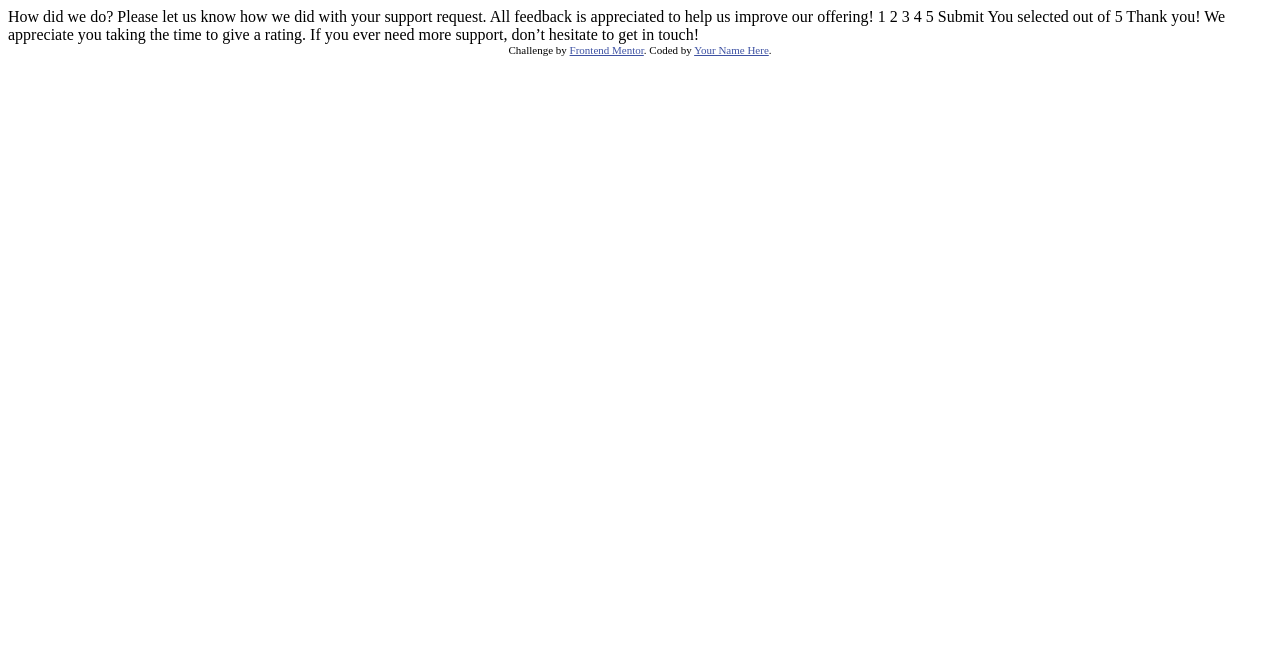
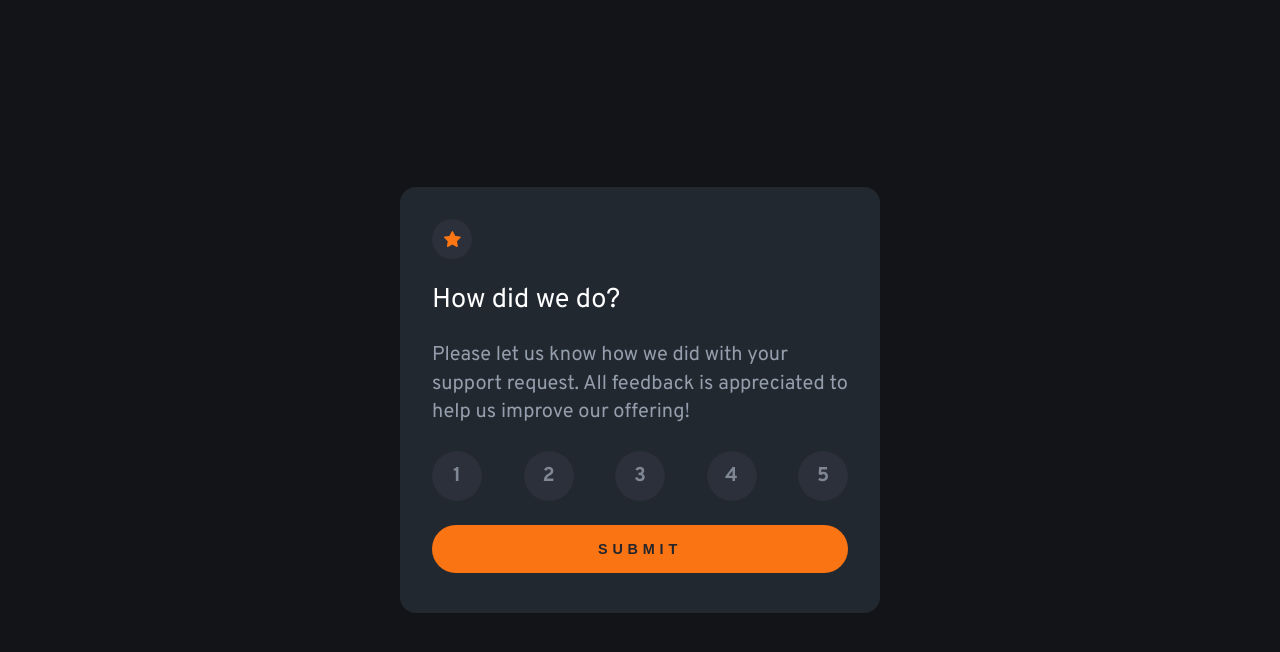
Before and after one commit to innerweb404-web/interactive-rating-component-main, a plain HTML site: page index.html in a window 1280 px wide. Drawn offline with Linux system fonts and the light colour scheme.

Commit message:
Update Changes

```diff
--- a/index.html
+++ b/index.html
@@ -2,48 +2,40 @@
 <html lang="en">
 <head>
   <meta charset="UTF-8">
-  <meta name="viewport" content="width=device-width, initial-scale=1.0"> <!-- displays site properly based on user's device -->
-
-  <link rel="icon" type="image/png" sizes="32x32" href="./images/favicon-32x32.png">
-
-  <title>Frontend Mentor | Interactive rating component</title>
-
-  <!-- Feel free to remove these styles or customise in your own stylesheet 👍 -->
-  <style>
-    .attribution { font-size: 11px; text-align: center; }
-    .attribution a { color: hsl(228, 45%, 44%); }
-  </style>
+  <meta name="viewport" content="width=device-width, initial-scale=1.0">
+  <link rel="icon" type="image/png" sizes="32x32" href="/images/favicon-32x32.png">
+  <link rel="stylesheet" href="style.css">
+  <link rel="stylesheet" href="mediaQuery.css">
+  <title>Interactive rating component</title>
 </head>
 <body>
-
-  <!-- Rating state start -->
-
-  How did we do?
-
-  Please let us know how we did with your support request. All feedback is appreciated
+  <section class="alert" id="success-message">
+    <p>
+      Please select a rating
+    </p>
+  </section>
+  <main class="container">
+    <figcaption class="star-fig">
+      <img src="images/icon-star.svg" alt="star-image">
+    </figcaption>
+    <h1>
+        How did we do?
+    </h1>
+    <p>
+      Please let us know how we did with your support request. All feedback is appreciated
   to help us improve our offering!
-
-  1 2 3 4 5
-
-  Submit
-
-  <!-- Rating state end -->
-
-  <!-- Thank you state start -->
-
-  You selected <!-- Add rating here --> out of 5
-
-  Thank you!
-
-  We appreciate you taking the time to give a rating. If you ever need more support,
-  don’t hesitate to get in touch!
-
-  <!-- Thank you state end -->
-
-
-  <div class="attribution">
-    Challenge by <a href="https://www.frontendmentor.io?ref=challenge" target="_blank">Frontend Mentor</a>.
-    Coded by <a href="#">Your Name Here</a>.
-  </div>
+    </p>
+    <form action="thank-you-card.html" method="post" id="form">
+      <fieldset class="input-group">
+        <input type="button" value="1">
+        <input type="button" value="2">
+        <input type="button" value="3">
+        <input type="button" value="4">
+        <input type="button" value="5">
+      </fieldset>
+      <button type="submit" class="submit-btn" id="submit-btn">SUBMIT</button>
+    </form>
+  </main>
+  <script src="index.js"></script>
 </body>
 </html>
--- /dev/null
+++ b/index.js
@@ -0,0 +1,54 @@
+
+
+const form = document.getElementById('form');
+const inputs = document.querySelectorAll('input[type="button"]');
+const inputGroup = document.querySelector('.input-group');
+let selectedRating;
+const successMessage = document.getElementById('success-message');
+
+
+
+//If no rating was selected by the user, display a custom alert message
+function showAlert() {
+  successMessage.style.display = "block";
+  requestAnimationFrame(() => {
+    successMessage.classList.add("show");
+  });
+
+  setTimeout(() => {
+    successMessage.classList.remove("show");
+    setTimeout(() => {
+      successMessage.style.display = "none";
+    }, 400);
+  }, 3000);
+}
+
+function changeBtnColor(element){
+    element.style.backgroundColor = 'hsla(0, 0%, 100%, 1.00)'
+}
+
+
+inputGroup.addEventListener('click', e =>{
+    if(e.target.tagName !== 'INPUT'){
+        return;
+    }
+    inputs.forEach(input => {
+        input.style.backgroundColor = '';
+    });
+    changeBtnColor(e.target)
+    console.log(e.target.value);
+    selectedRating = e.target.value;
+});
+
+form.addEventListener('submit', e => {
+    e.preventDefault();
+
+    if(!selectedRating){
+        showAlert();
+        return;
+    }
+
+    localStorage.setItem('rate', selectedRating);
+    window.location.href = "thank-you-card.html";
+
+})
--- /dev/null
+++ b/style.css
@@ -0,0 +1,146 @@
+
+@import url('https://fonts.googleapis.com/css2?family=Overpass:ital,wght@0,100..900;1,100..900&display=swap');
+
+/*
+==================
+Basic Styles
+==================
+*/
+
+*,
+*::after,
+*::before{
+    margin: 0;
+    padding: 0;
+    box-sizing: border-box;
+}
+
+html,
+body{
+    height: 100%;
+    width: 100%;
+    padding: 0;
+    margin: 0;
+}
+
+body{
+    background-color: hsl(216, 12%, 8%);
+    display: flex;
+    flex-flow: column nowrap;
+    justify-content: center;
+    font-family: "Overpass", sans-serif;
+    align-items: center;
+    color: white;
+    padding: 1rem;
+}
+:root{
+    --fs-h1: clamp(1.5rem, 1.5vw + 0.5rem, 3rem);
+    --fs-p: clamp(1rem, 2vw, 1.25rem);
+    --s-rem: 1rem;
+}
+
+h1 {
+    font-size: var(--fs-h1);
+    font-weight: 400;
+}
+
+p{
+    font-size: var(--fs-p);
+    font-weight: 400;
+    color: hsl(217, 12%, 63%);
+    line-height: 1.8rem;
+}
+
+/*
+=========================
+I want to alert the user if no rate was selected
+=========================
+*/
+.alert {
+    position: fixed;
+    top:5%;
+    opacity: 0;
+    transition: opacity 0.4s ease, top 0.4s ease;
+    background-color:hsl(216, 6%, 17%);
+    color: white;
+    padding: 1rem;
+    text-align: center;
+    border-radius: 8px;
+    width: fit-content;
+    display: none;
+}
+
+.alert.show {
+  display: block;
+  opacity: 1;
+  top:10%;
+}
+
+/*
+===================
+Styling the main
+===================
+*/
+
+.container {
+    display: flex;
+    flex-flow: column;
+    justify-content: space-around;
+    max-width: 480px;
+    width: 100%;
+    background-color: hsla(213, 20%, 18%, 0.815);
+    padding: 2rem;
+    gap: 1.5rem;
+    border-radius:var(--s-rem) ;
+}
+
+main .star-fig {
+    display: flex;
+    justify-content: center;
+    align-items: center;
+    background-color: hsla(226, 9%, 29%, 0.281);
+    border-radius: 50%;
+    height: 40px;
+    width: 40px;
+}
+form .input-group{
+    display: flex;
+    justify-content: space-between;
+    border:  none;
+    flex-flow: wrap;
+}
+.input-group input{
+    height: 50px;
+    width: 50px;
+    border-radius: 50%;
+    background-color: hsla(226, 9%, 29%, 0.281);
+    outline: none;
+    border: none;
+    color: hsla(217, 12%, 63%, 0.795);
+    font-weight: 700;
+    font-family: "Overpass", sans-serif;
+    font-size: var(--fs-p);
+    transition: all 0.5s;
+}
+
+
+.input-group input:hover{
+    background-color:hsl(25, 97%, 53%);
+}
+
+form .submit-btn{
+    width: 100%;
+    margin:1.5rem auto 0.5rem;
+    font-size: 0.9rem;
+    padding: 1rem;
+    border-radius: 2rem;
+    border: none;
+    background-color: hsl(25, 97%, 53%);
+    letter-spacing: 0.3rem;
+    font-weight: 800;
+    color: hsl(231, 9%, 16%);
+}
+
+form .submit-btn:hover{
+    background-color: hsla(25, 97%, 53%, 0.863);
+}
--- /dev/null
+++ b/thank-you-card.css
@@ -0,0 +1,20 @@
+
+.container {
+    justify-content: center;
+    align-items: center;
+    padding: 2rem auto;
+    text-align: center;
+}
+
+.message p{
+    background-color: hsl(213, 20%, 20%);
+    padding: 0.5rem 1rem;
+    border-radius: 2rem;
+    color: hsl(25, 97%, 53%);
+}
+
+main .thank-you-message{
+    display: flex;
+    flex-flow: column nowrap;
+    gap: 1rem;
+}
```
Also changed, not shown: thank-you-card.html (added, +33 -0 lines), thank-you-card.js (added, +10 -0 lines), Designs/Active-state.JPG (added), Designs/Alert-state.JPG (added), Designs/Desktop-Thank-you.JPG (added), Designs/Desktop-image.JPG (added), Designs/Mobile-thank-you.JPG (added), Designs/Mobile.JPG (added), 2 other files.
